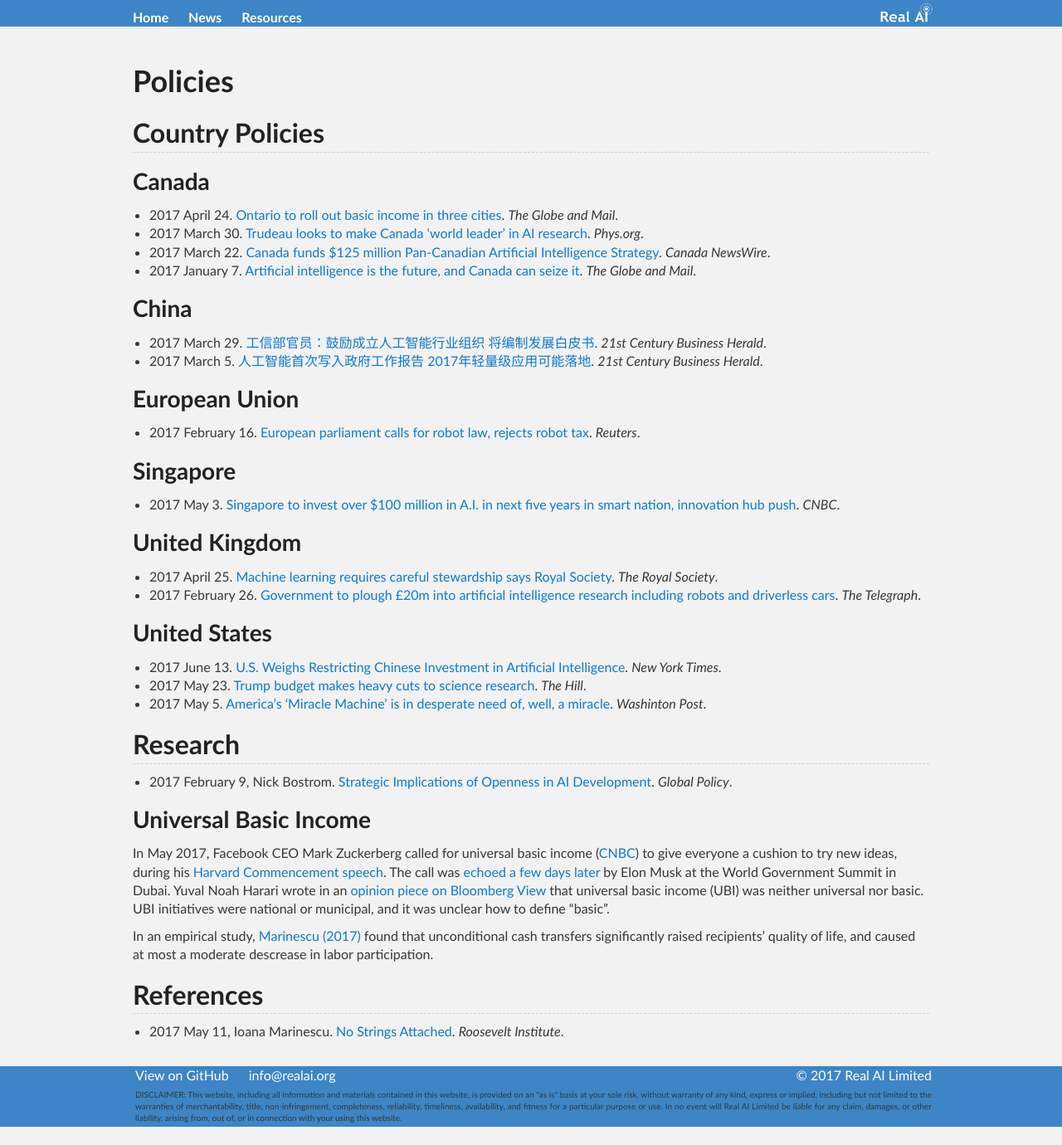
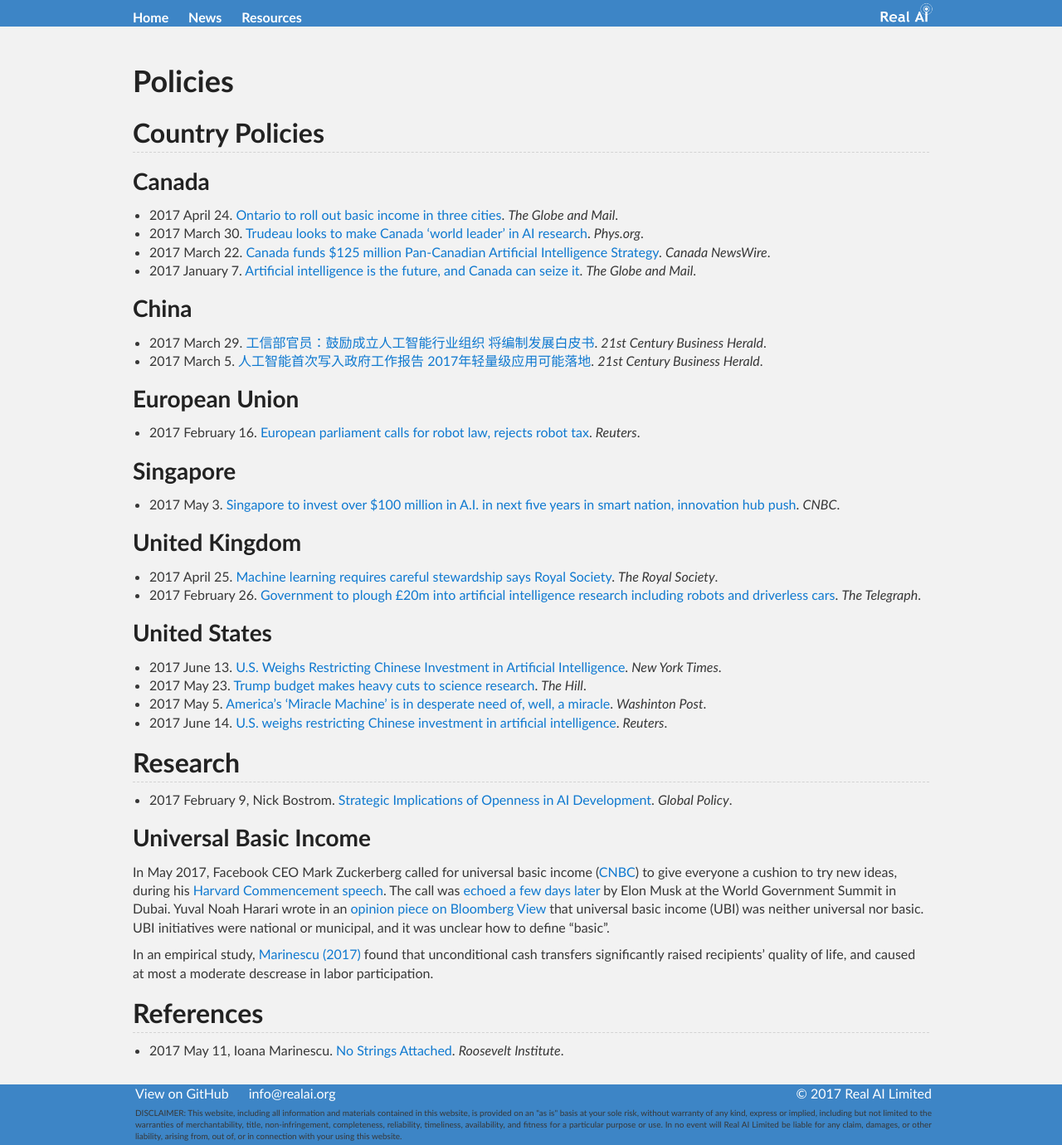
Before and after one commit to Tonywuhk/realai.org, a Jekyll site: the page built from policies.md, in a window 1280 px wide. Shown: the whole page at 83% size. Built offline with Jekyll 4.4.1, drawn with Linux system fonts in a browser that asks for light colours; our own code applies the rules of GitHub Pages for plain Markdown files; comment, search, counter and statistics services are not loaded; the repository's description, which GitHub fills in, is left out; before the commit the page ends 1358 px from its top, so only the background shows below that.

Commit message:
Update policies.md

```diff
--- a/policies.md
+++ b/policies.md
@@ -36,6 +36,7 @@
 * 2017 June 13. [U.S. Weighs Restricting Chinese Investment in Artificial Intelligence](https://www.nytimes.com/reuters/2017/06/13/technology/13reuters-usa-china-artificialintelligence.html). *New York Times*.
 * 2017 May 23. [Trump budget makes heavy cuts to science research](http://thehill.com/policy/technology/334764-trump-budget-would-make-heavy-cuts-to-science). *The Hill*.
 * 2017 May 5. [America’s ‘Miracle Machine’ is in desperate need of, well, a miracle](https://www.washingtonpost.com/opinions/americas-miracle-machine-is-in-desperate-need-of-well-a-miracle/2017/05/05/daafbe6a-30e7-11e7-9534-00e4656c22aa_story.html). *Washinton Post*.
+* 2017 June 14. [U.S. weighs restricting Chinese investment in artificial intelligence](http://www.reuters.com/article/us-usa-china-artificialintelligence-idUSKBN1942OX). *Reuters*.
 
 ## Research
 
```
